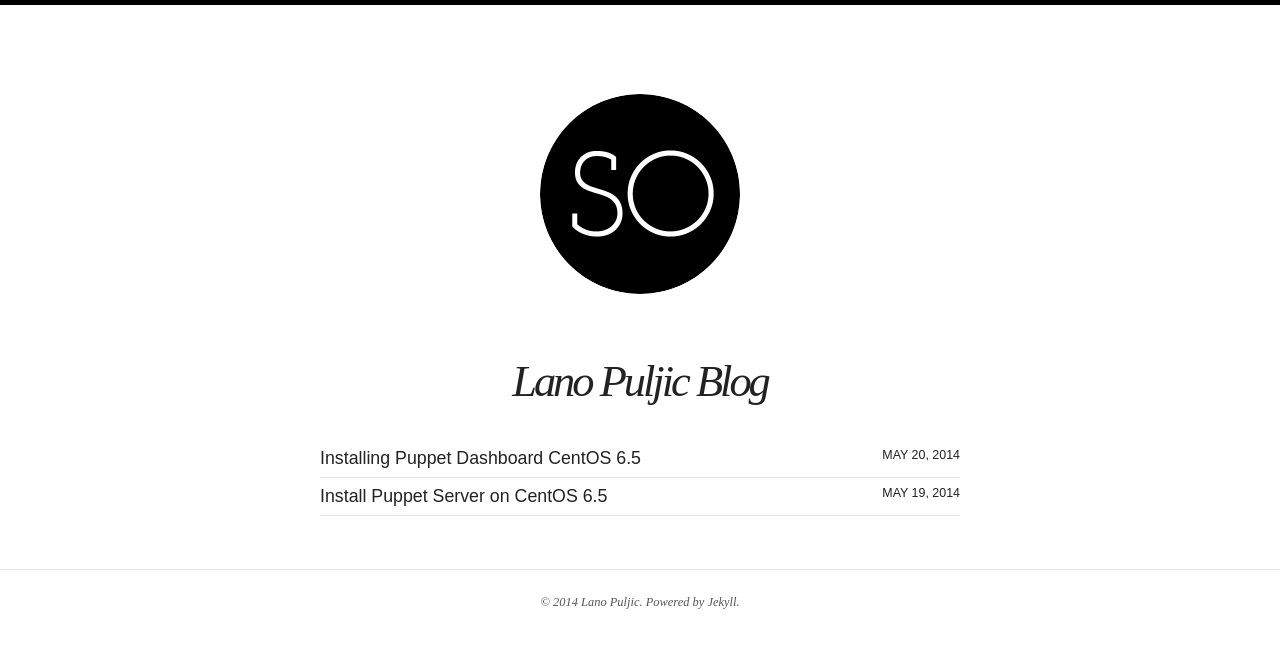
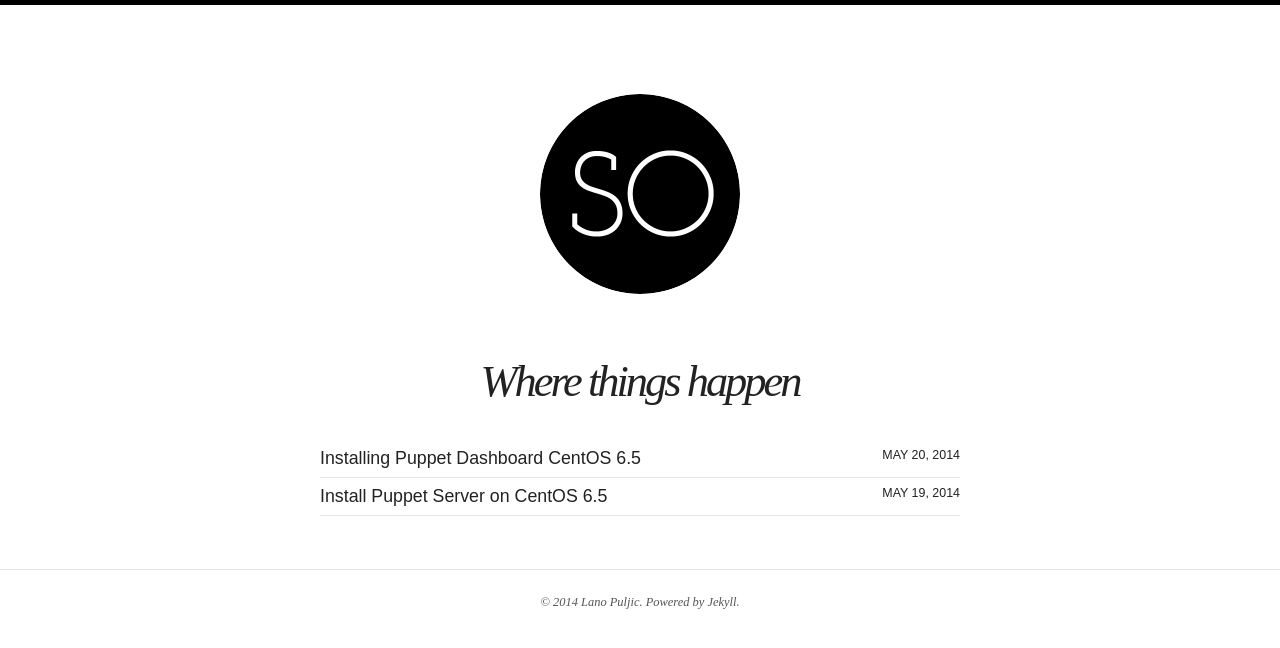
Before and after one commit to lanopuljic/myblog, a Jekyll site: the page built from index.html, in a window 1280 px wide. Shown: the top 648 px of the page. Built offline with Jekyll 4.4.1, drawn with Linux system fonts in a browser that asks for light colours; nearby versions of some CDN libraries.

Commit message:
fixing index page

```diff
--- a/index.html
+++ b/index.html
@@ -1,6 +1,6 @@
 ---
 layout: page
-title: Lano Puljic Blog
+title: Where things happen
 description: "Lano Puljic Blog where all geeky stuff happens"
 tags: [blog, geek, knowledge, nerd, tutorials]
 ---
```
